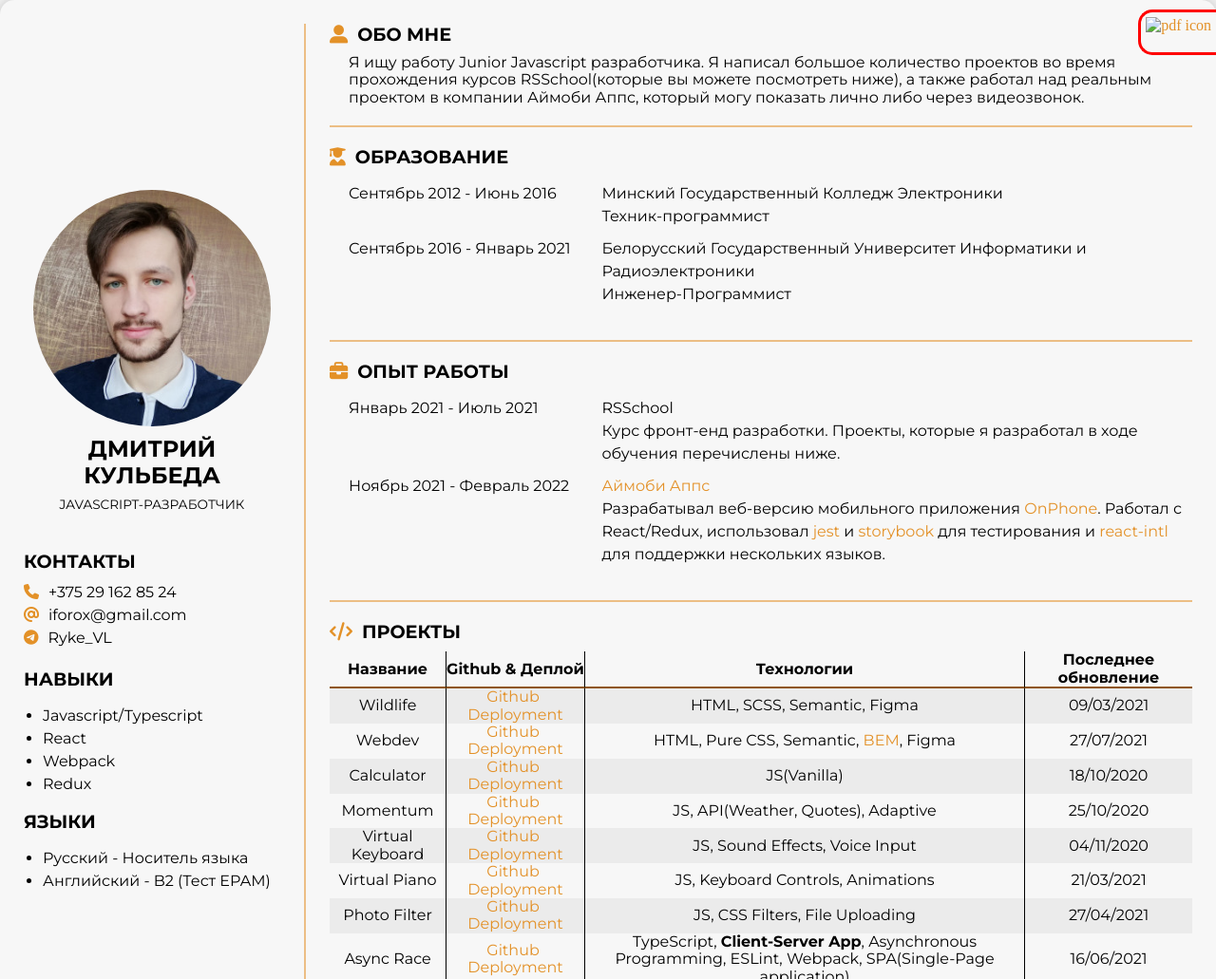
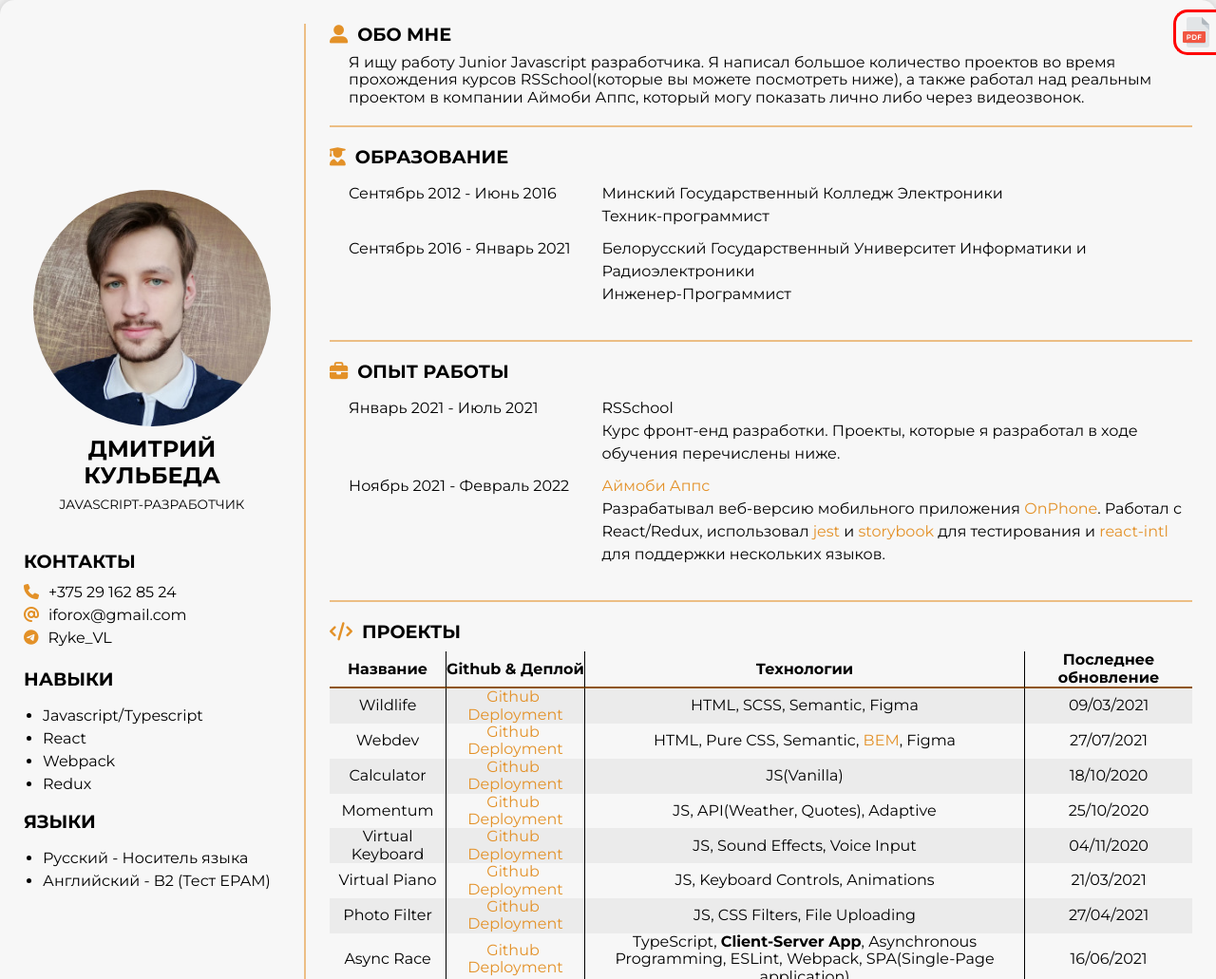
Before and after one commit to RykeVl/CV, a plain HTML site: page ru/index.html in a window 1280 px wide. Shown: the top 1031 px of the page at 95% size. Drawn offline with Linux system fonts and the light colour scheme.

Commit message:
pdf icon fix

```diff
--- a/ru/index.html
+++ b/ru/index.html
@@ -16,7 +16,7 @@
 
 <body>
   <a class="pdf-link" href="https://github.com/RykeVl/CV/tree/main/pdf">
-    <img class="pdf-img" src="./assets/pdf-icon.png" alt="pdf icon">
+    <img class="pdf-img" src="../assets/pdf-icon.png" alt="pdf icon">
   </a>
 
   <div class="root flex-row-wrap flex-center border-box">
```
